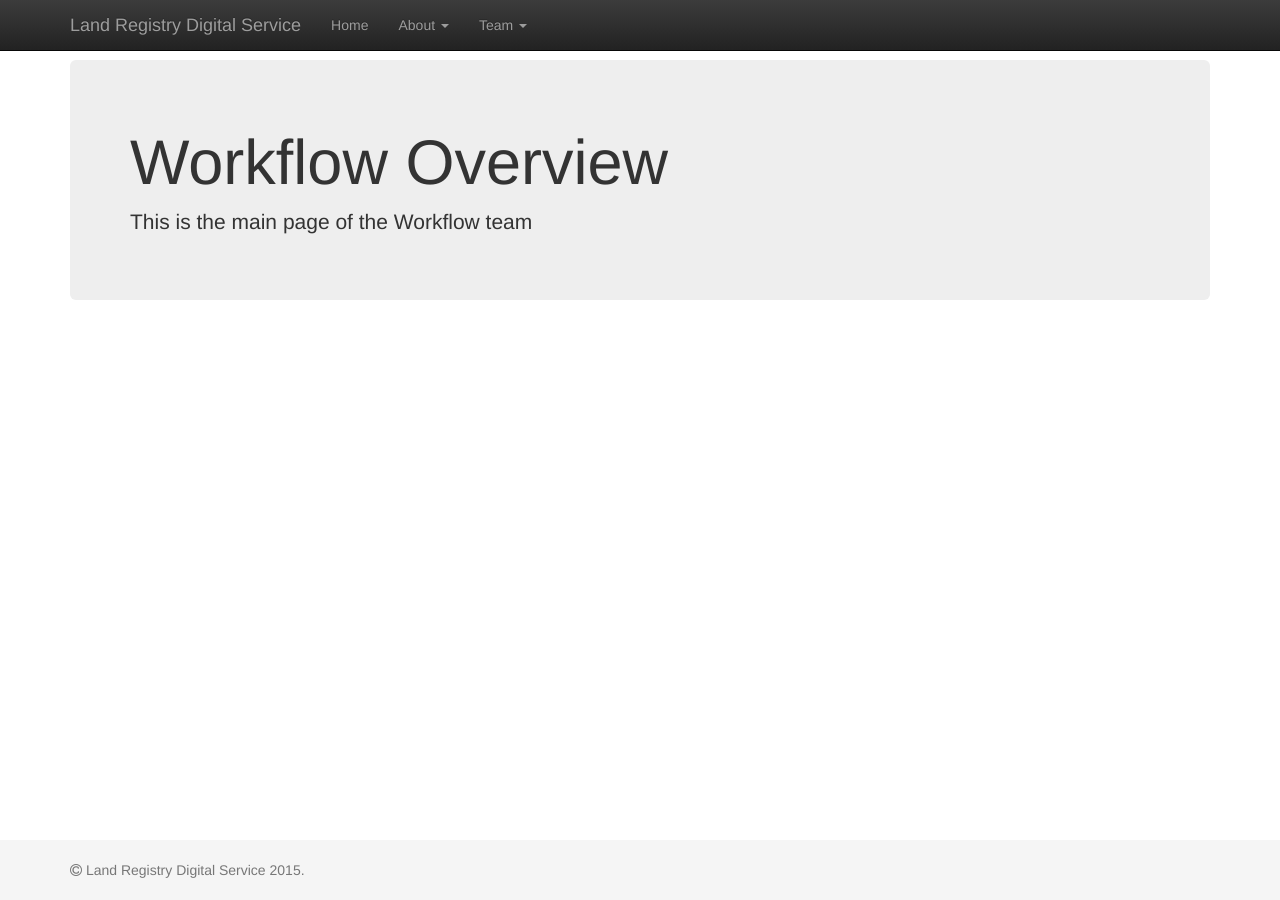
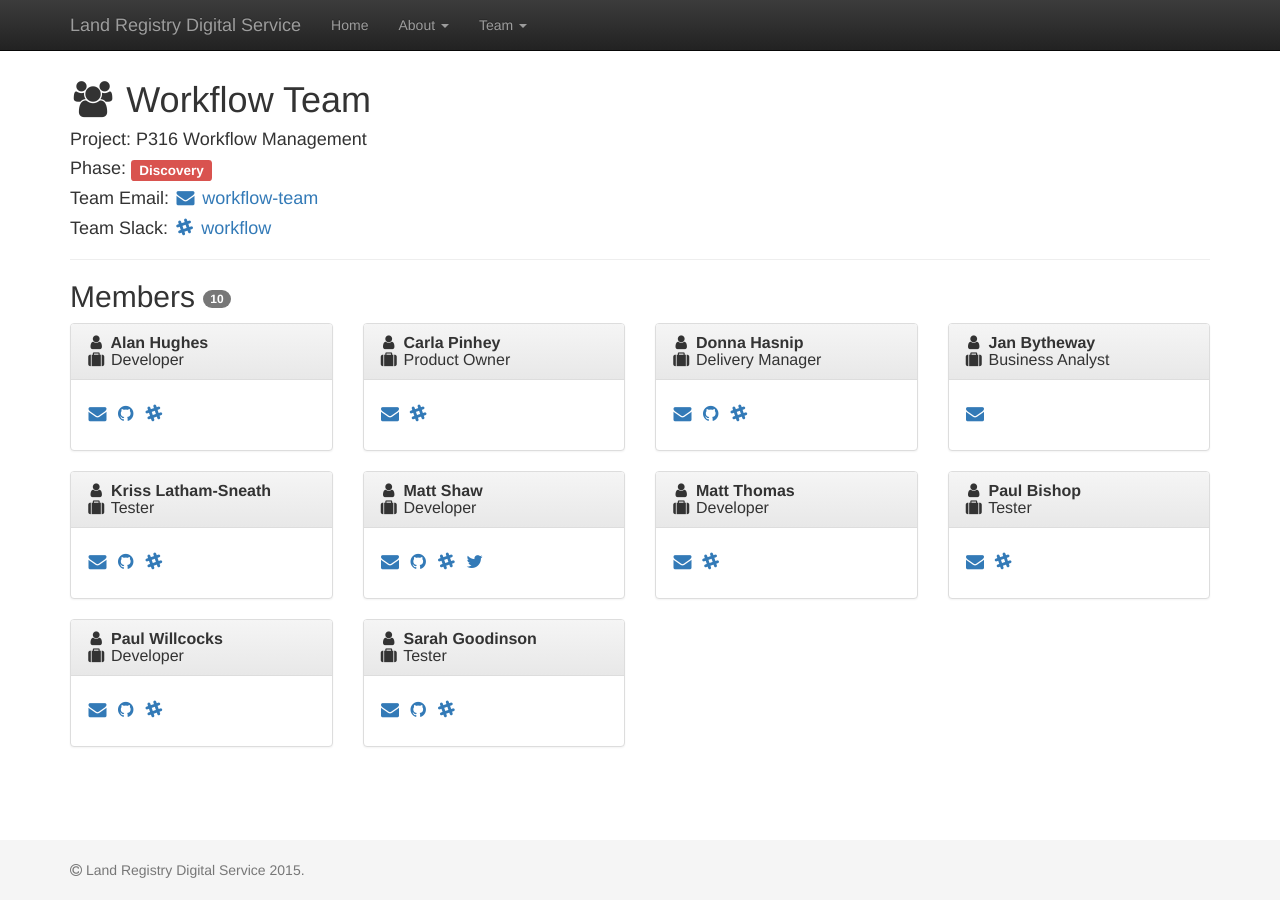
Before and after one commit to ztrelease/landregistry.github.io, a Jekyll site: the page built from workflow_main.html, in a window 1280 px wide. Built offline with Jekyll 4.4.1, drawn with Linux system fonts in a browser that asks for light colours; nearby versions of some CDN libraries.

Commit message:
add workflow team data

```diff
--- a/_config.yml
+++ b/_config.yml
@@ -6,6 +6,10 @@ description: "Land Registry Digital Service"
 baseurl: ""
 url: "http://www.landregistryconcept.co.uk/"
 theme: bootstrap
+email_domain: "@digital.landregistry.gov.uk"
+github_url: https://github.com/
+twitter_url: https://twitter.com/
+slack_url: https://landregistry.slack.com/messages/
 
 
 
--- /dev/null
+++ b/_data/workflow.json
@@ -0,0 +1,77 @@
+"team": {
+  "name": "Workflow Team",
+  "project": "P316 Workflow Management",
+  "phase": "Discovery",
+  "email": "workflow-team",
+  "slack": "workflow",
+  "members": [
+    {
+      "forename": "Matt",
+      "surname": "Shaw",
+      "role": "Developer",
+      "twitter": "MattShaw85",
+      "github": "matthew-shaw",
+      "slack": "matthew-shaw"
+    },
+    {
+      "forename": "Donna",
+      "surname": "Hasnip",
+      "role": "Delivery Manager",
+      "email": "donna.hasnip",
+      "github": "Deehaitch",
+      "slack": "dhasnip"
+    },
+    {
+      "forename": "Carla",
+      "surname": "Pinhey",
+      "role": "Product Owner",
+      "email": "carla.pinhey",
+      "slack": "carlapinhey"
+    },
+    {
+      "forename": "Alan",
+      "surname": "Hughes",
+      "role": "Developer",
+      "github": "alanhugheslandregistry",
+      "slack": "alanhughes"
+    },
+    {
+      "forename": "Jan",
+      "surname": "Bytheway",
+      "role": "Business Analyst"
+    },
+    {
+      "forename": "Kriss",
+      "surname": "Latham-Sneath",
+      "role": "Tester",
+      "github": "kls-101",
+      "slack": "kls"
+    },
+    {
+      "forename": "Matt",
+      "surname": "Thomas",
+      "role": "Developer",
+      "slack": "mrthomas1"
+    },
+    {
+      "forename": "Paul",
+      "surname": "Bishop",
+      "role": "Tester",
+      "slack": "paul.bishop"
+    },
+    {
+      "forename": "Paul",
+      "surname": "Willcocks",
+      "role": "Developer",
+      "github": "pwillcocks",
+      "slack": "p_willcocks"
+    },
+    {
+      "forename": "Sarah",
+      "surname": "Goodinson",
+      "role": "Tester",
+      "github": "SarahG34LR",
+      "slack": "sarahfgoodinson"
+    }
+  ]
+}
--- a/_includes/head.html
+++ b/_includes/head.html
@@ -5,6 +5,6 @@
 <meta name="author" content="{{ site.author }}">
 <title>{% if page.title %}{{ site.title }} - {{ page.title }}{% else %}{{ site.title }}{% endif %}</title>
 
-<link href="//maxcdn.bootstrapcdn.com/bootstrap/3.3.1/css/bootstrap.min.css" rel="stylesheet">
+<link href="//maxcdn.bootstrapcdn.com/bootstrap/3.3.2/css/bootstrap.min.css" rel="stylesheet">
 {% if site.theme == 'bootstrap' %}<link href="//maxcdn.bootstrapcdn.com/bootstrap/3.3.1/css/bootstrap-theme.min.css" rel="stylesheet">{% else %}<link href="//maxcdn.bootstrapcdn.com/bootswatch/3.3.1/{{site.theme}}/bootstrap.min.css" rel="stylesheet">{% endif %}
-<link href="//maxcdn.bootstrapcdn.com/font-awesome/4.2.0/css/font-awesome.min.css" rel="stylesheet">
+<link href="//maxcdn.bootstrapcdn.com/font-awesome/4.3.0/css/font-awesome.min.css" rel="stylesheet">
--- a/_includes/scripts.html
+++ b/_includes/scripts.html
@@ -1,2 +1,2 @@
-<script src="//ajax.googleapis.com/ajax/libs/jquery/2.1.1/jquery.min.js"></script>
-<script src="//maxcdn.bootstrapcdn.com/bootstrap/3.3.1/js/bootstrap.min.js"></script>
+<script src="//ajax.googleapis.com/ajax/libs/jquery/2.1.3/jquery.min.js"></script>
+<script src="//maxcdn.bootstrapcdn.com/bootstrap/3.3.2/js/bootstrap.min.js"></script>
--- a/workflow_main.html
+++ b/workflow_main.html
@@ -3,7 +3,34 @@ layout: dynamic_navbar_footer
 title: What is the Workflow project?
 permalink: /workflow/workflow_main/
 ---
-<div class="jumbotron">
-  <h1>Workflow Overview</h1>
-  <p>This is the main page of the Workflow team</p>
+<h1><i class="fa fa-users fa-fw"></i> {{ site.data.workflow.team.name }}</h1>
+<h4>Project: {{ site.data.workflow.team.project }}</h4>
+<h4>Phase: {% case site.data.workflow.team.phase %}
+    {% when 'Discovery' %}<span class="label label-danger">{{ site.data.workflow.team.phase }}</span>
+    {% when 'Alpha' %} <span class="label label-warning">{{ site.data.workflow.team.phase }}</span>
+    {% when 'Beta' %} <span class="label label-primary">{{ site.data.workflow.team.phase }}</span>
+    {% when 'Live' %} <span class="label label-success">{{ site.data.workflow.team.phase }}</span>
+  {% endcase %}</h4>
+{% if site.data.workflow.team.email %}<h4>Team Email: <a href="mailto:{{ site.data.workflow.team.email }}{{ site.email_domain }}"><i class="fa fa-envelope fa-fw"></i> {{ site.data.workflow.team.email }}</a></h4>{% endif %}
+{% if site.data.workflow.team.slack %}<h4>Team Slack: <a href="{{ site.slack_url }}{{ site.data.workflow.team.slack }}"><i class="fa fa-slack fa-fw"></i> {{ site.data.workflow.team.slack }}</a></h4>{% endif %}
+<hr>
+<h2>Members <span class="badge">{{ site.data.workflow.team.members | size }}</span></h2>
+<div class="row">
+  {% assign members = site.data.workflow.team.members | sort: "forename" %}
+  {% for member in members %}
+  <div class="col-md-3">
+    <div class="panel panel-default">
+      <div class="panel-heading">
+        <h3 class="panel-title"><strong><i class="fa fa-user fa-fw"></i> {{ member.forename }} {{ member.surname }}</strong></h3>
+        <h3 class="panel-title"><i class="fa fa-suitcase fa-fw"></i> {{ member.role }}</h3>
+      </div>
+      <div class="panel-body">
+        <h4><a href="mailto:{{ member.forename | downcase }}.{{ member.surname | downcase }}{{ site.email_domain }}"><i class="fa fa-envelope fa-fw"></i></a>
+        {% if member.github %}<a href="{{ site.github_url }}{{ member.github }}"><i class="fa fa-github fa-fw"></i></a>{% endif %}
+        {% if member.slack %}<a href="{{ site.slack_url }}@{{ member.slack }}"><i class="fa fa-slack fa-fw"></i></a>{% endif %}
+        {% if member.twitter %}<a href="{{ site.twitter_url }}{{ member.twitter }}"><i class="fa fa-twitter fa-fw"></i></a>{% endif %}</h4>
+      </div>
+    </div>
+  </div>
+  {% endfor %}
 </div>
```
Also changed, not shown: .travis.yml, Gemfile.lock.
